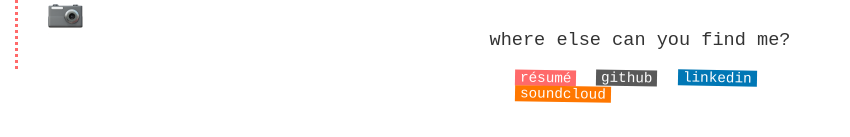
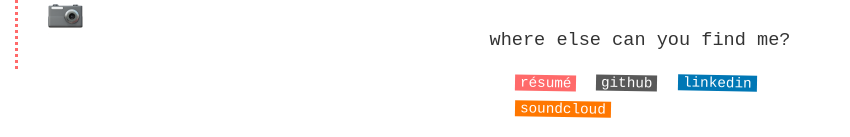
Before and after one commit to krrishd/site, a React (Create React App) app: page / in a window 1280 px wide. Shown: the part 404-541 px from the top of the page, without its empty margins (0-850 px from the left). Built offline with nearby package versions, Linux system fonts and the light colour scheme; no server answers.

Commit message:
aesthetic

```diff
--- a/src/index.css
+++ b/src/index.css
@@ -365,7 +365,7 @@ footer b {
 
 .ting li {
   display: inline-block;
-  margin: 0 10px;
+  margin: 5px 10px;
 }
 
 .header.main { opacity: 0; animation-fill-mode: forwards; animation-delay: .04s;}
```
